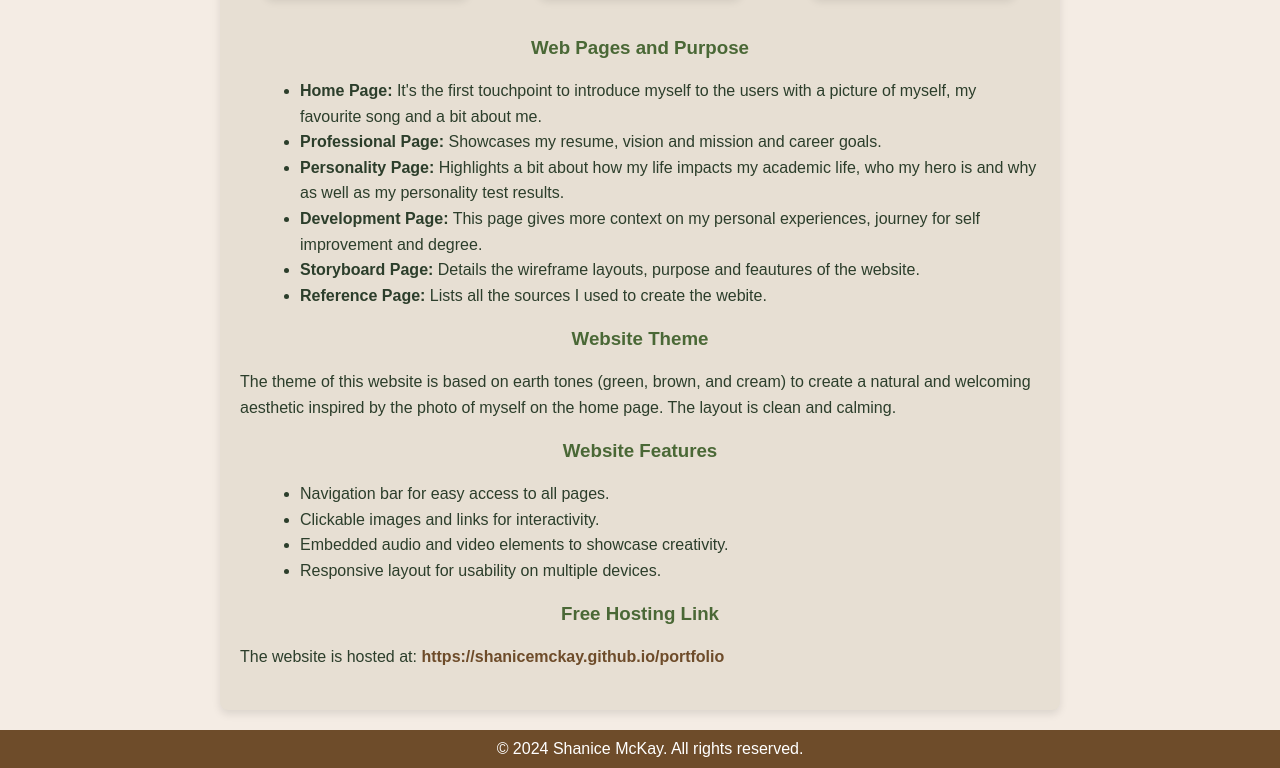
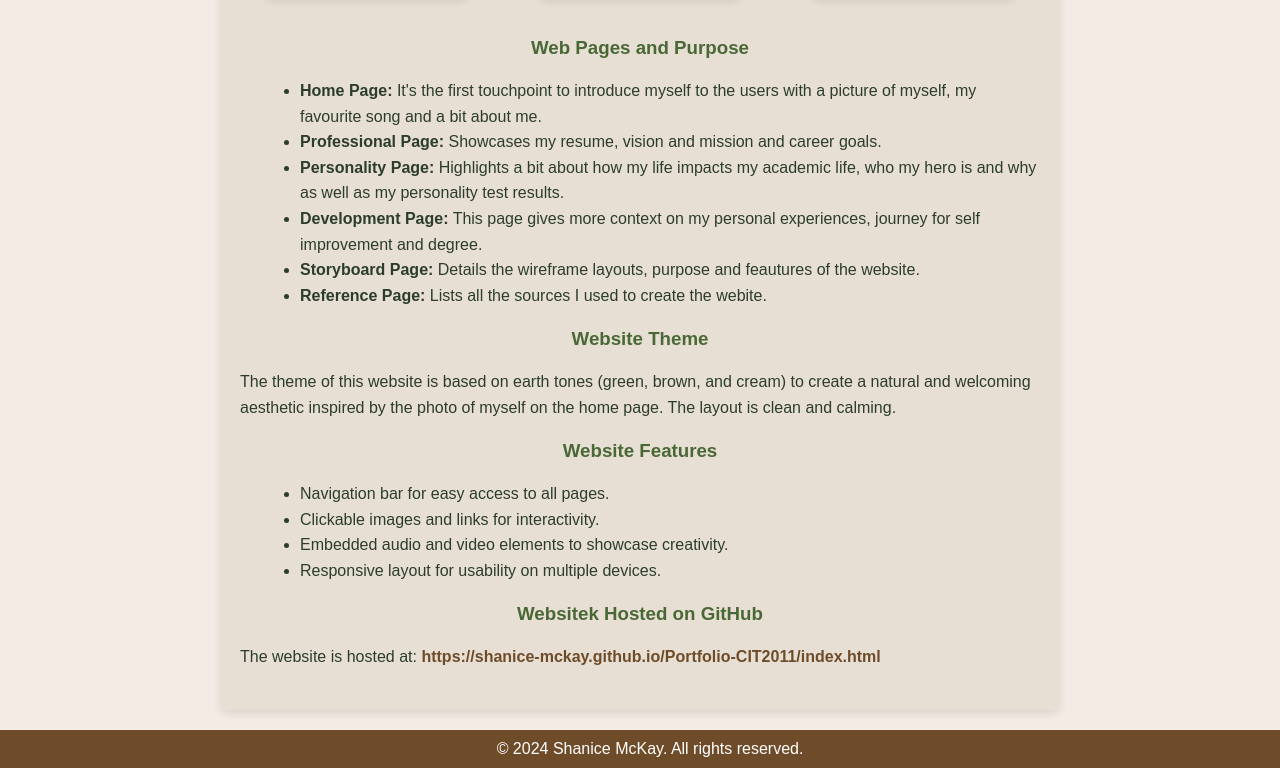
Before and after one commit to shanice-mckay/Portfolio-CIT2011, a plain HTML site: page storyboard.html in a window 1280 px wide. Shown: the part 896-1664 px from the top of the page. Drawn offline with Linux system fonts and the light colour scheme.

Commit message:
Update storyboard.html
Corrected link

```diff
--- a/storyboard.html
+++ b/storyboard.html
@@ -51,8 +51,8 @@
             <li>Responsive layout for usability on multiple devices.</li>
         </ul>
 
-        <h3>Free Hosting Link</h3>
-        <p>The website is hosted at: <a href="https://shanicemckay.github.io/portfolio" target="_blank">https://shanicemckay.github.io/portfolio</a></p>
+        <h3>Websitek Hosted on GitHub</h3>
+        <p>The website is hosted at: <a href="https://shanice-mckay.github.io/Portfolio-CIT2011/index.html" target="_blank">https://shanice-mckay.github.io/Portfolio-CIT2011/index.html</a></p>
     </section>
     <footer>
         &copy; 2024 Shanice McKay. All rights reserved.
```
